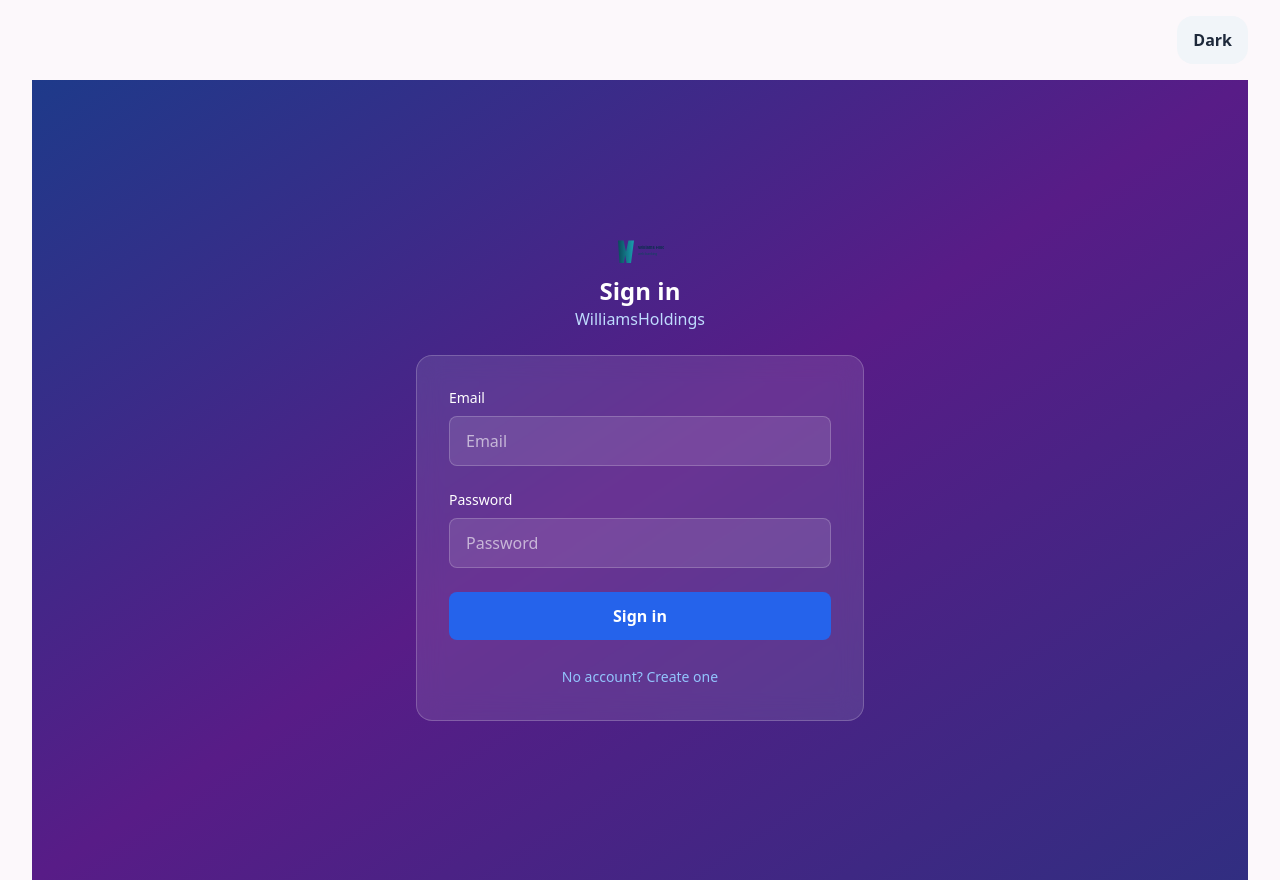
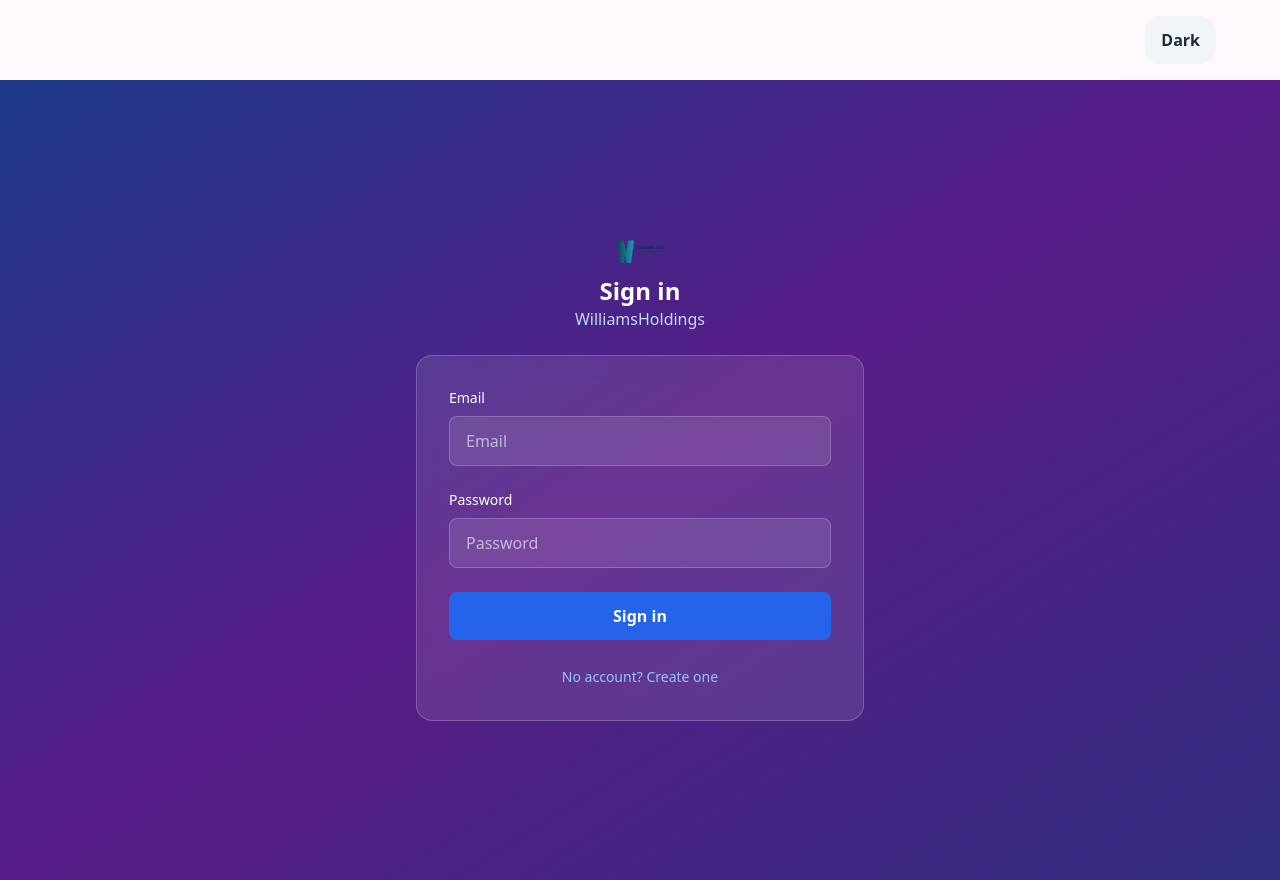
Before and after one commit to radical-workspace/williamsholdings, a Next.js app: page /auth/sign-in in a window 1280 px wide. Built offline with nearby package versions, Linux system fonts and the light colour scheme.

Commit message:
ui: add transparent header for auth pages (Header component)

```diff
--- a/app/layout.tsx
+++ b/app/layout.tsx
@@ -1,5 +1,5 @@
 import './globals.css';
-import ThemeToggle from '../components/ThemeToggle';
+import Header from '../components/Header';
 
 const BRAND = process.env.NEXT_PUBLIC_BRAND_NAME || 'WilliamsHoldings';
 const PRIMARY = process.env.NEXT_PUBLIC_PRIMARY_HEX || '#059669';
@@ -20,10 +20,10 @@ export default function RootLayout({ children }: { children: React.ReactNode })
       </head>
       <body>
         <div className="mx-auto min-h-screen max-w-7xl px-4 sm:px-6 lg:px-8">
-          <header className="w-full py-4 flex justify-end items-center">
-            <ThemeToggle />
-          </header>
-          {children}
+          <Header />
+          <main>
+            {children}
+          </main>
         </div>
       </body>
     </html>
--- /dev/null
+++ b/components/Header.tsx
@@ -0,0 +1,22 @@
+"use client";
+
+import ThemeToggle from './ThemeToggle';
+import { usePathname } from 'next/navigation';
+
+export default function Header(){
+  const pathname = usePathname() || '';
+  const isAuth = pathname.startsWith('/auth');
+
+  // Transparent header for auth routes; subtle translucent navbar otherwise
+  const base = 'w-full py-4 flex justify-end items-center transition-colors';
+  const authClasses = 'bg-transparent';
+  const normalClasses = 'bg-white/90 dark:bg-[rgba(7,16,34,0.6)] backdrop-blur-sm border-b border-gray-200 dark:border-[rgba(255,255,255,0.04)]';
+
+  return (
+    <header className={`${base} ${isAuth ? authClasses : normalClasses}`}>
+      <div className="w-full max-w-7xl px-4 sm:px-6 lg:px-8 flex justify-end">
+        <ThemeToggle />
+      </div>
+    </header>
+  );
+}
--- a/components/auth/SignInClient.tsx
+++ b/components/auth/SignInClient.tsx
@@ -30,7 +30,7 @@ export default function SignInClient(){
   }
 
   return (
-    <div className="min-h-screen bg-gradient-to-br from-blue-900 via-purple-900 to-indigo-900 flex items-center justify-center p-4">
+    <div className="min-h-screen -mx-4 sm:-mx-6 lg:-mx-8 bg-gradient-to-br from-blue-900 via-purple-900 to-indigo-900 flex items-center justify-center p-4">
       <div className="w-full max-w-md">
         <div className="text-center mb-6">
           <Image src="/logo.svg" alt="WilliamsHoldings logo" width={48} height={48} className="mx-auto" />
--- a/components/auth/SignUpClient.tsx
+++ b/components/auth/SignUpClient.tsx
@@ -71,7 +71,7 @@ export default function SignUpClient(){
   }
 
   return (
-    <div className="min-h-screen bg-gradient-to-br from-blue-900 via-purple-900 to-indigo-900 flex items-center justify-center p-4">
+    <div className="min-h-screen -mx-4 sm:-mx-6 lg:-mx-8 bg-gradient-to-br from-blue-900 via-purple-900 to-indigo-900 flex items-center justify-center p-4">
       <div className="w-full max-w-md">
         <div className="text-center mb-6">
           <Image src="/logo.svg" alt="WilliamsHoldings logo" width={48} height={48} className="mx-auto" />
```
